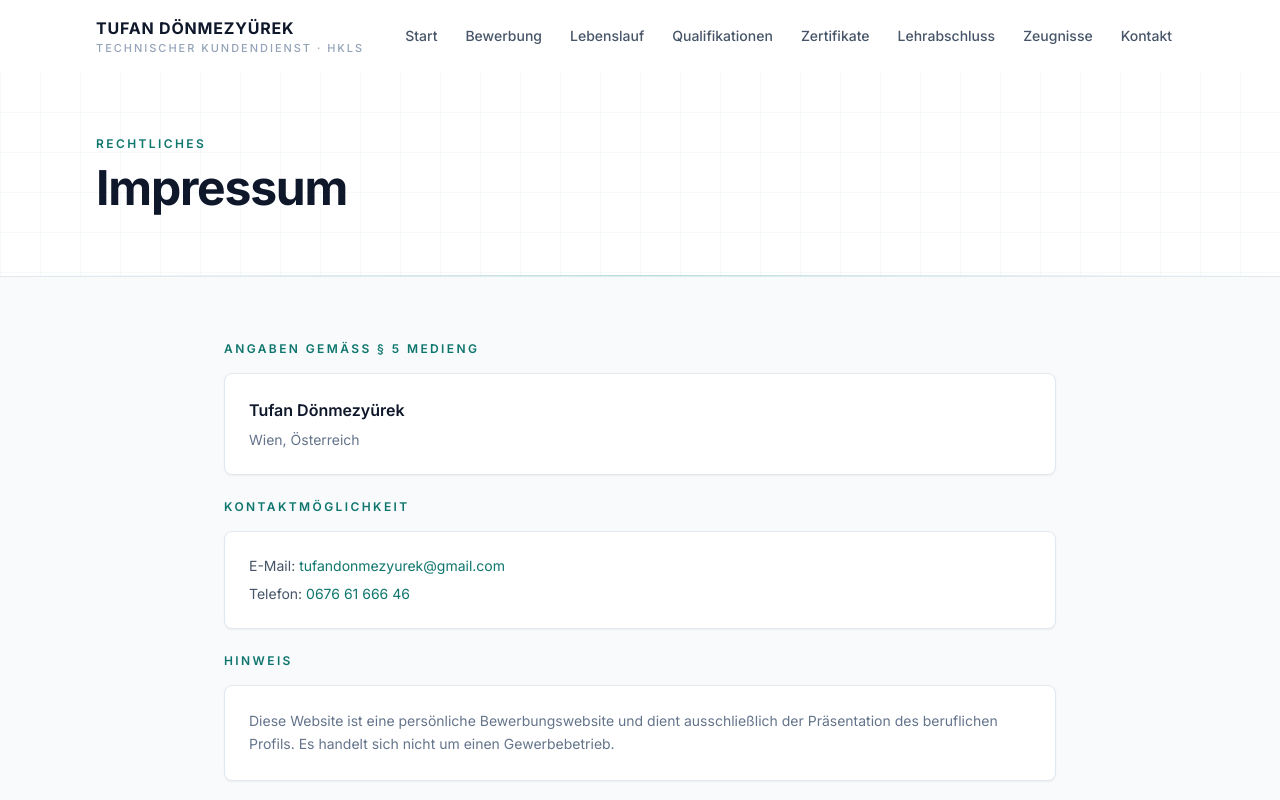
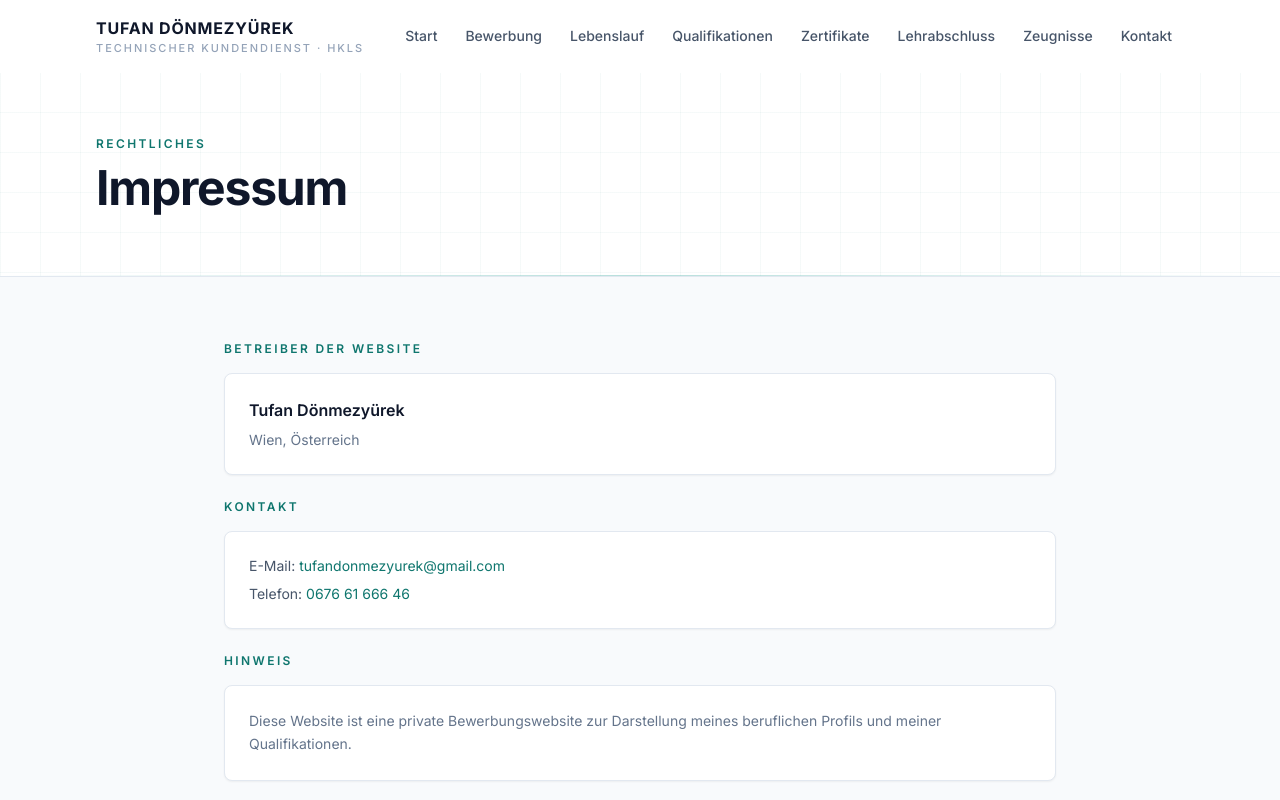
Before and after one commit to tufan8877/TufanDonmezyurek, a React (Vite) app: page /impressum in a window 1280 px wide. Shown: the top 800 px of the page. Built offline with nearby package versions, Linux system fonts and the light colour scheme.

Commit message:
Impressum für private Bewerbungswebsite vereinfachen

```diff
--- a/src/pages/Impressum.tsx
+++ b/src/pages/Impressum.tsx
@@ -8,7 +8,7 @@ export default function Impressum() {
       <section className="bg-slate-50 py-12 sm:py-16">
         <div className="container-narrow space-y-6">
           <div>
-            <p className="section-label">Angaben gemäß § 5 MedienG</p>
+            <p className="section-label">Betreiber der Website</p>
             <div className="mt-4 rounded-lg border border-slate-200 bg-white p-6 shadow-sm">
               <p className="text-base font-semibold text-slate-900">
                 Tufan Dönmezyürek
@@ -20,7 +20,7 @@ export default function Impressum() {
           </div>
 
           <div>
-            <p className="section-label">Kontaktmöglichkeit</p>
+            <p className="section-label">Kontakt</p>
             <div className="mt-4 rounded-lg border border-slate-200 bg-white p-6 shadow-sm space-y-2">
               <p className="text-sm text-slate-600">
                 E-Mail:{' '}
@@ -47,9 +47,8 @@ export default function Impressum() {
             <p className="section-label">Hinweis</p>
             <div className="mt-4 rounded-lg border border-slate-200 bg-white p-6 shadow-sm">
               <p className="text-sm leading-relaxed text-slate-500">
-                Diese Website ist eine persönliche Bewerbungswebsite und dient
-                ausschließlich der Präsentation des beruflichen Profils. Es
-                handelt sich nicht um einen Gewerbebetrieb.
+                Diese Website ist eine private Bewerbungswebsite zur Darstellung
+                meines beruflichen Profils und meiner Qualifikationen.
               </p>
             </div>
           </div>
```
